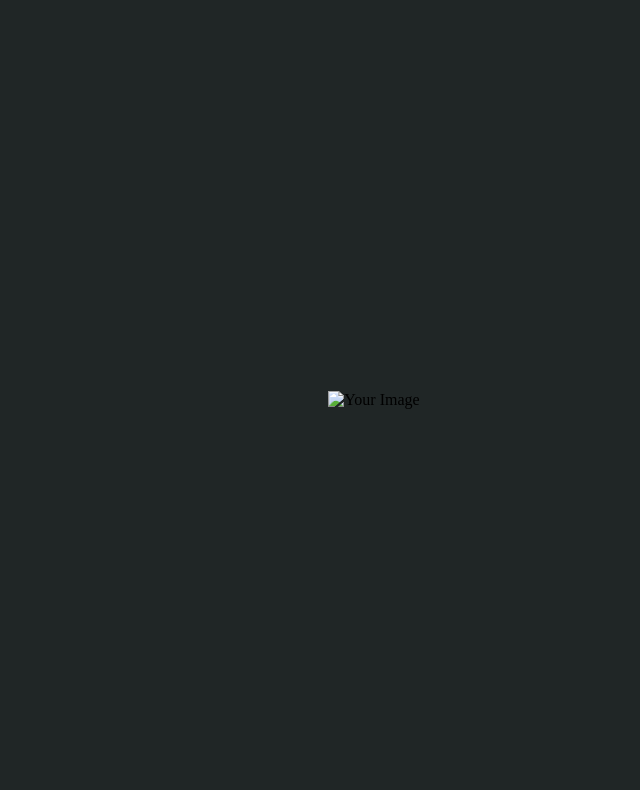
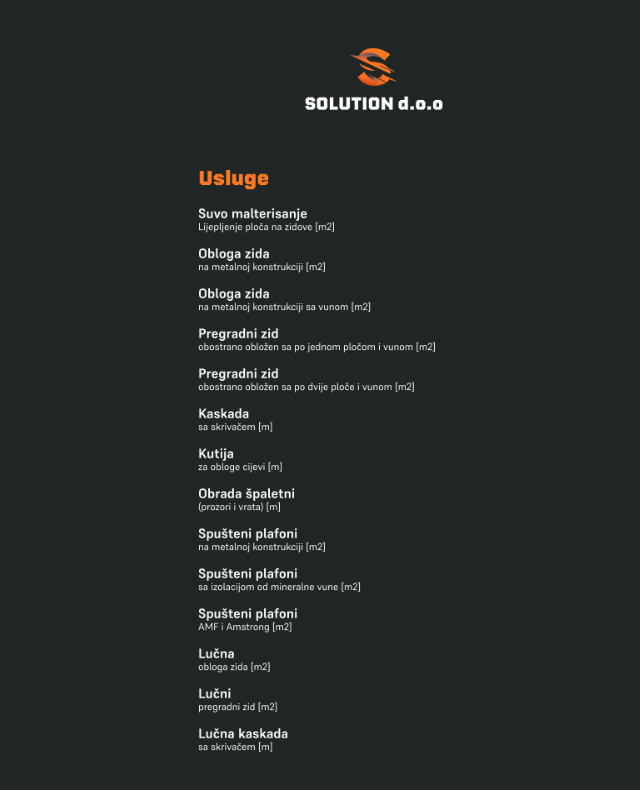
Before and after one commit to solwebsite/sol-website, a plain HTML site: page index.html in a window 1280 px wide. Shown: the whole page, without its empty margins (266-906 px from the left). Drawn offline with Linux system fonts and the light colour scheme.

Commit message:
Update index.html

```diff
--- a/index.html
+++ b/index.html
@@ -21,6 +21,6 @@
     </style>
 </head>
 <body>
-    <img src="your-image.jpg" alt="Your Image">
+    <img src="Solution Usluge (Bez cijene).jpg" alt="Your Image">
 </body>
 </html>
```
